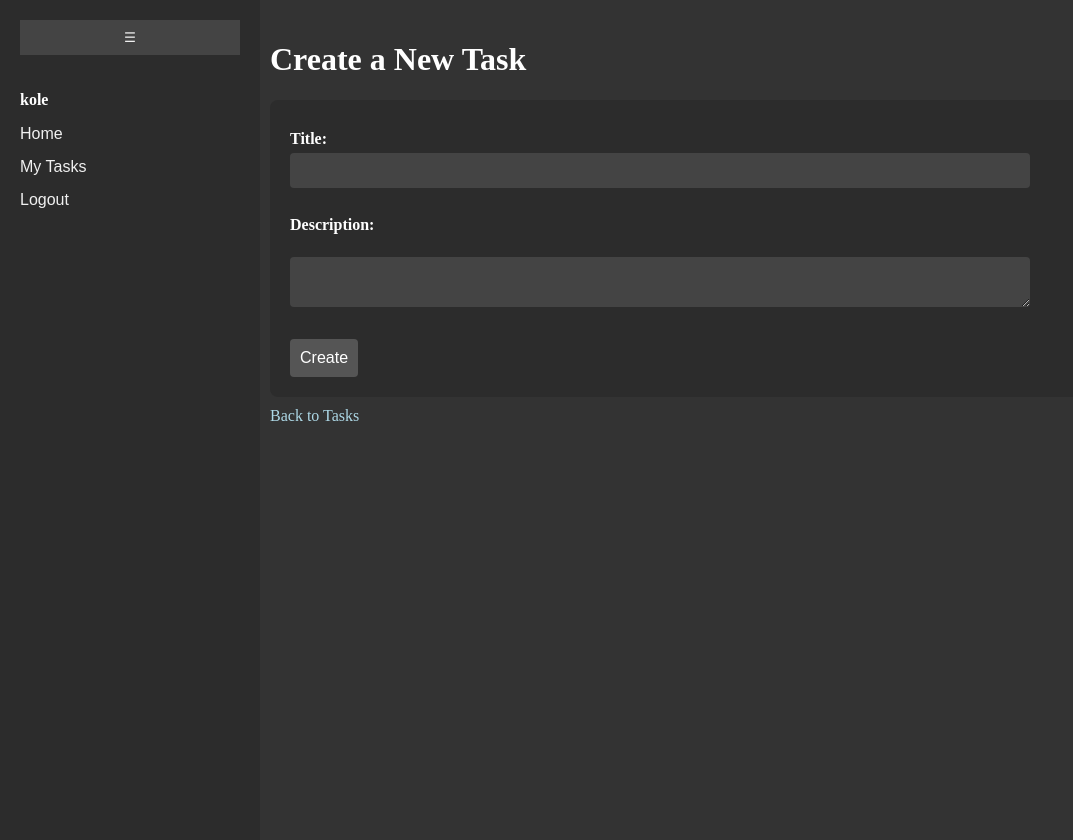
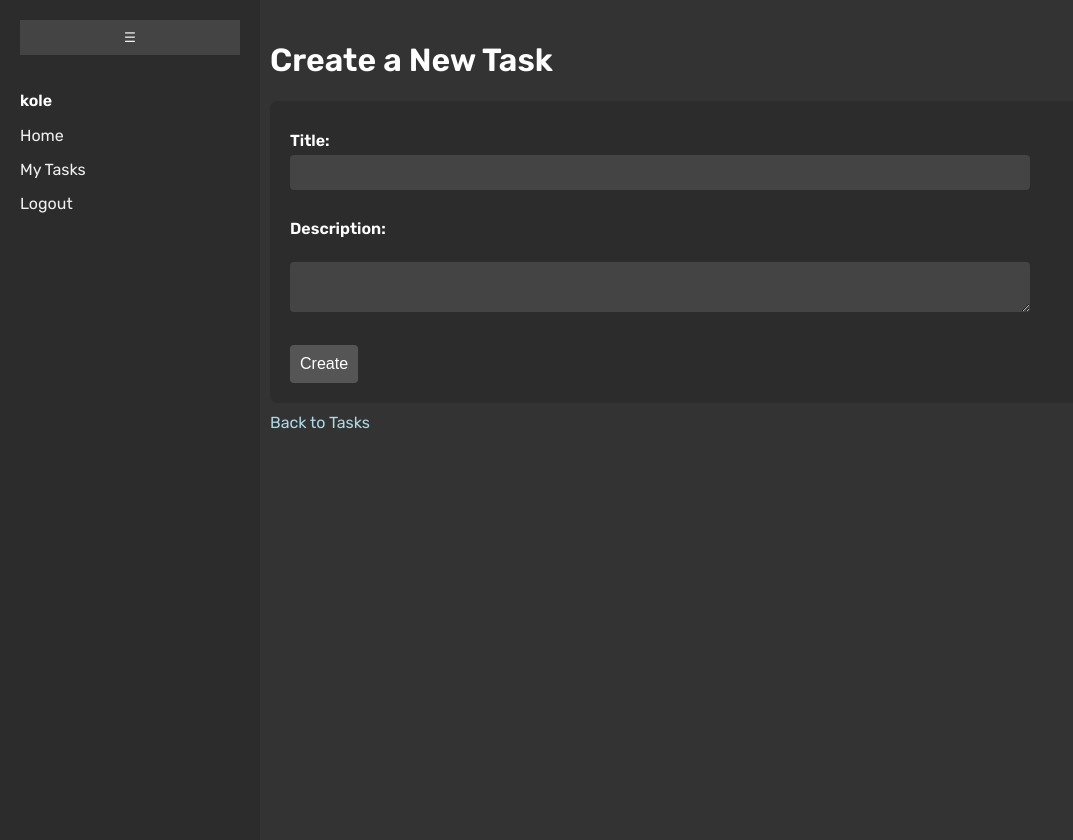
Before and after one commit to KoleGuenther/AimTasks, a Django app: page /tasks/create/ in a window 1280 px wide. Shown: the whole page, without its empty margins (0-1073 px from the left). Run offline with Django 5.2, Linux system fonts and the light colour scheme; a user stored in the database is signed in.

Commit message:
change font globally, clean up a couple things

```diff
--- a/static/css/forms.css
+++ b/static/css/forms.css
@@ -2,6 +2,7 @@
 html, body {
     margin: 0;
     padding: 0;
+    font-family: 'Rubik', sans-serif;
 }
 
 /* sidebar expanded content */
--- a/static/css/style.css
+++ b/static/css/style.css
@@ -1,7 +1,8 @@
-/* get rid of default margins & paddings */
+/* get rid of default margins & paddings & font */
 html, body {
     margin: 0;
     padding: 0;
+    font-family: 'Rubik', sans-serif;
 }
 
 
--- a/templates/accounts/login.html
+++ b/templates/accounts/login.html
@@ -3,7 +3,13 @@
 <html>
     <head>
         <title>Login - AimTasks</title>
+            <!-- normal style stuff -->
+            <link rel="stylesheet" type="text/css" href="{% static 'css/style.css' %}">
+
+            <!-- page specific style -->
             <link rel="stylesheet" href="{% static 'css/auth.css' %}">
+
+            <link href="https://fonts.googleapis.com/css2?family=Rubik:wght@400;600&display=swap" rel="stylesheet">
     </head>
     <body>
         {% include 'partials/navbar.html' %}
--- a/templates/accounts/signup.html
+++ b/templates/accounts/signup.html
@@ -3,7 +3,13 @@
 <html>
     <head>
         <title>Sign Up - AimTasks</title>
+            <!-- normal style stuff -->
+            <link rel="stylesheet" type="text/css" href="{% static 'css/style.css' %}">
+
+            <!-- page specific style -->
             <link rel="stylesheet" href="{% static 'css/auth.css' %}">
+
+            <link href="https://fonts.googleapis.com/css2?family=Rubik:wght@400;600&display=swap" rel="stylesheet">
     </head>
     <body>
         {% include 'partials/navbar.html' %}
--- a/templates/partials/navbar.html
+++ b/templates/partials/navbar.html
@@ -11,6 +11,7 @@
     left: 0;
     transition: width 0.3s, padding 0.3s;
     overflow: hidden;
+    font-family: 'Rubik', sans-serif;
   }
   .sidebar.collapsed {
     width: 40px;
@@ -30,7 +31,6 @@
     color: #f0f0f0;
     text-decoration: none;
     margin: 15px 0;
-    font-family: 'Montserrat', sans-serif;
   }
   /* sidebar button */
   .toggle-btn {
--- a/templates/tasks/task_create.html
+++ b/templates/tasks/task_create.html
@@ -3,6 +3,11 @@
 <html>
 <head>
     <title>Create Task</title>
+    <link href="https://fonts.googleapis.com/css2?family=Rubik:wght@400;600&display=swap" rel="stylesheet">
+    <!-- normal style stuff -->
+    <link rel="stylesheet" type="text/css" href="{% static 'css/style.css' %}">
+
+    <!-- page specific style -->
     <link rel="stylesheet" type="text/css" href="{% static 'css/forms.css' %}">
 </head>
 <body>
--- a/templates/tasks/task_delete.html
+++ b/templates/tasks/task_delete.html
@@ -3,6 +3,11 @@
 <html>
     <head>
         <title>Delete Task</title>
+        <link href="https://fonts.googleapis.com/css2?family=Rubik:wght@400;600&display=swap" rel="stylesheet">
+        <!-- normal style stuff -->
+        <link rel="stylesheet" type="text/css" href="{% static 'css/style.css' %}">
+
+        <!-- page specific style -->
         <link rel="stylesheet" type="text/css" href="{% static 'css/forms.css' %}">
     </head>
     <body>
--- a/templates/tasks/task_list.html
+++ b/templates/tasks/task_list.html
@@ -3,6 +3,11 @@
 <html>
     <head>
         <title>My Tasks</title>
+            <link href="https://fonts.googleapis.com/css2?family=Rubik:wght@400;600&display=swap" rel="stylesheet">
+            <!-- normal style stuff -->
+            <link rel="stylesheet" type="text/css" href="{% static 'css/style.css' %}">
+
+            <!-- page specific style -->
             <link rel="stylesheet" type="text/css" href="{% static 'css/forms.css' %}">
     </head>
     <body>
--- a/templates/tasks/task_update.html
+++ b/templates/tasks/task_update.html
@@ -3,6 +3,11 @@
 <html>
     <head>
         <title>Update Task</title>
+        <link href="https://fonts.googleapis.com/css2?family=Rubik:wght@400;600&display=swap" rel="stylesheet">
+        <!-- normal style stuff -->
+        <link rel="stylesheet" type="text/css" href="{% static 'css/style.css' %}">
+
+        <!-- page specific style -->
         <link rel="stylesheet" type="text/css" href="{% static 'css/forms.css' %}">
     </head>
     <body>
```
Also changed, not shown: static/css/home.css (added, +47 -0 lines), templates/accounts/home.html (+6 -50 lines), db.sqlite3. Lines whose indentation alone changed are shown as unchanged.
